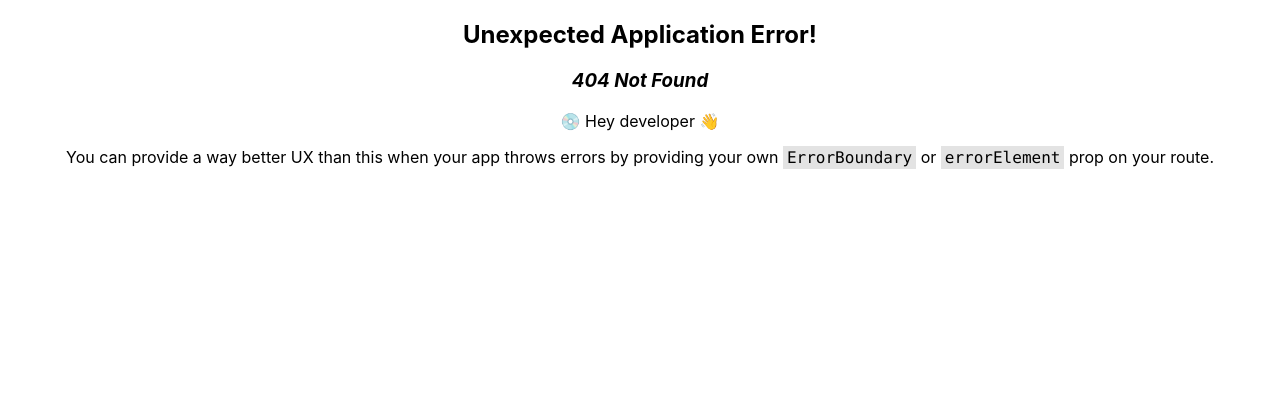
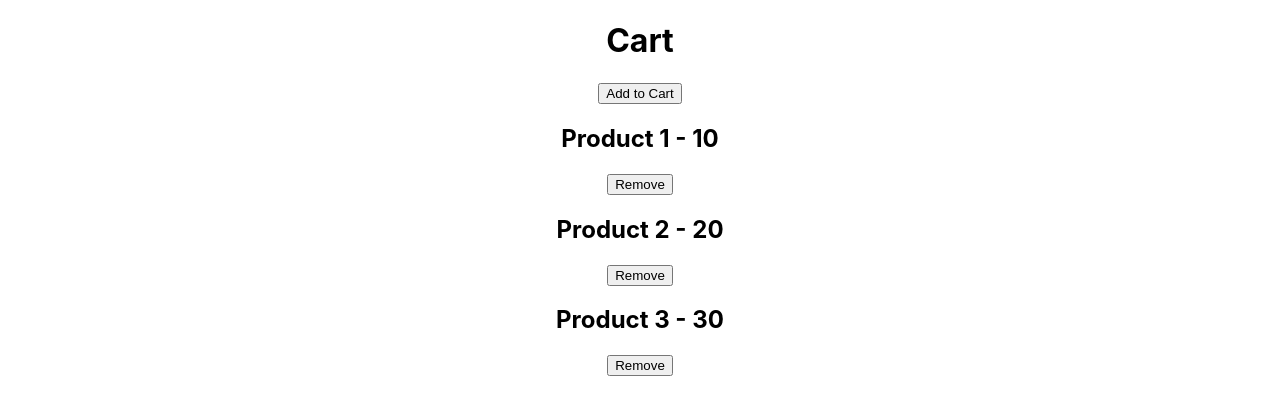
Before and after one commit to veloukarthik/react-advanced-concepts, a React (Create React App) app: page /cart in a window 1280 px wide. Before the commit this address had no page. Shown: the top 414 px of the page. Built offline with nearby package versions, Linux system fonts and the light colour scheme.

Commit message:
add to cart with redux concepts

```diff
--- a/src/App.js
+++ b/src/App.js
@@ -4,6 +4,7 @@ import React, { useState, Profiler, useEffect } from 'react';
 import Counter from './Components/Counter';
 import {createBrowserRouter,RouterProvider} from 'react-router-dom'
 import Todo from './Components/Todo';
+import Cart from './Components/Cart';
 function App() {
 
   const router = createBrowserRouter([
@@ -14,6 +15,10 @@ function App() {
     {
       path: "/todo",
       element: <Todo />,
+    },
+    {
+      path: "/cart",
+      element: <Cart />,
     }
   ]);
 
--- /dev/null
+++ b/src/Components/Cart.js
@@ -0,0 +1,25 @@
+import  React,{useState} from 'react';
+import { useSelector, useDispatch } from "react-redux";
+import { ADD_TO_CART, REMOVE_FROM_CART } from "../features/Cart/CartAction";
+
+function Cart() {
+    const carts = useSelector((state) => state.cart.carts);
+    const dispatch = useDispatch();
+    const handleClick = (action, payload) => {
+        dispatch({ type: action, payload: payload });
+    }
+    const count = carts.length+1;
+    return (
+    <div>
+        <h1>Cart</h1>
+        <button onClick={() => handleClick(ADD_TO_CART, { id: count, name: 'Product '+count, price: count*10 })}>Add to Cart</button>
+        {carts.map((item, index) => (
+            <div key={index}>
+                <h2>{item.name} - { item.price}</h2>
+                <button onClick={() => handleClick(REMOVE_FROM_CART, item.id)}>Remove</button>
+            </div>
+        ))}
+    </div> );
+}
+
+export default Cart;
--- /dev/null
+++ b/src/features/Cart/CartAction.js
@@ -0,0 +1,2 @@
+export const ADD_TO_CART = 'ADD_TO_CART';
+export const REMOVE_FROM_CART = 'REMOVE_FROM_CART';
--- /dev/null
+++ b/src/features/Cart/CartReducer.js
@@ -0,0 +1,29 @@
+import { ADD_TO_CART, REMOVE_FROM_CART } from "./CartAction";
+
+const initialState = {
+    carts: [
+        { id: 1, name: 'Product 1', price: 10 },
+        { id: 2, name: 'Product 2', price: 20 },
+        { id: 3, name: 'Product 3', price: 30 }
+     ],
+    // other state properties as needed]
+};
+
+const CartReducer = (state = initialState, action) => {
+    switch (action.type) {
+        case ADD_TO_CART:
+            return {
+                ...state,
+                carts: [...state.carts, action.payload]
+            };
+        case REMOVE_FROM_CART:
+            return {
+                ...state,
+                carts: state.carts.filter(cart => cart.id !== action.payload)
+            };
+        default:
+            return state;
+    }
+};
+
+export default CartReducer;
--- a/src/features/Store.js
+++ b/src/features/Store.js
@@ -1,11 +1,5 @@
 import  {createStore,combineReducers} from 'redux';
-import countReducer from './Count/Reducer';
-import todoReducer from './Todo/Reducer';
-
-const rootReducer = combineReducers({
-    counter: countReducer, // counter state is managed by counterReducer
-    todo: todoReducer
-});
+import rootReducer from './rootReducer';
 
 const  store = createStore(rootReducer);
 
--- /dev/null
+++ b/src/features/rootReducer.js
@@ -0,0 +1,12 @@
+import  {createStore,combineReducers} from 'redux';
+import countReducer from './Count/Reducer';
+import todoReducer from './Todo/Reducer';
+import CartReducer from './Cart/CartReducer';
+
+const rootReducer = combineReducers({
+    counter: countReducer, // counter state is managed by counterReducer
+    todo: todoReducer,
+    cart: CartReducer
+});
+
+export default  rootReducer;
```
